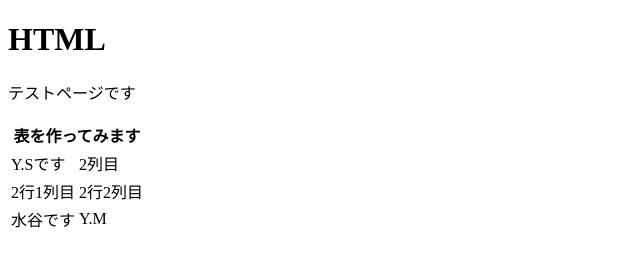
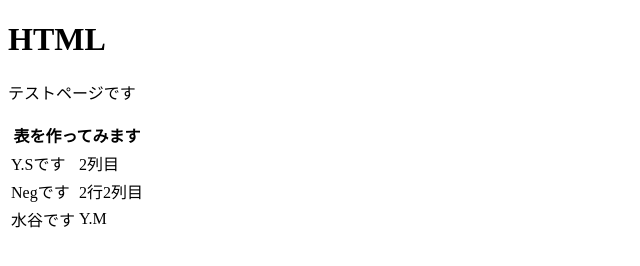
Before and after one commit to MakotoYamamoto96/it_univ_practice, a plain HTML site: page index.html in a window 1280 px wide. Shown: the full height of the page, 0-640 px from the left. Drawn offline with Linux system fonts and the light colour scheme.

Commit message:
Update index.html

```diff
--- a/index.html
+++ b/index.html
@@ -20,7 +20,7 @@
             <td>2列目</td>
         </tr>
         <tr>
-            <td>2行1列目</td>
+            <td>Negです</td>
             <td>2行2列目</td>
         </tr>
         <tr>
```
